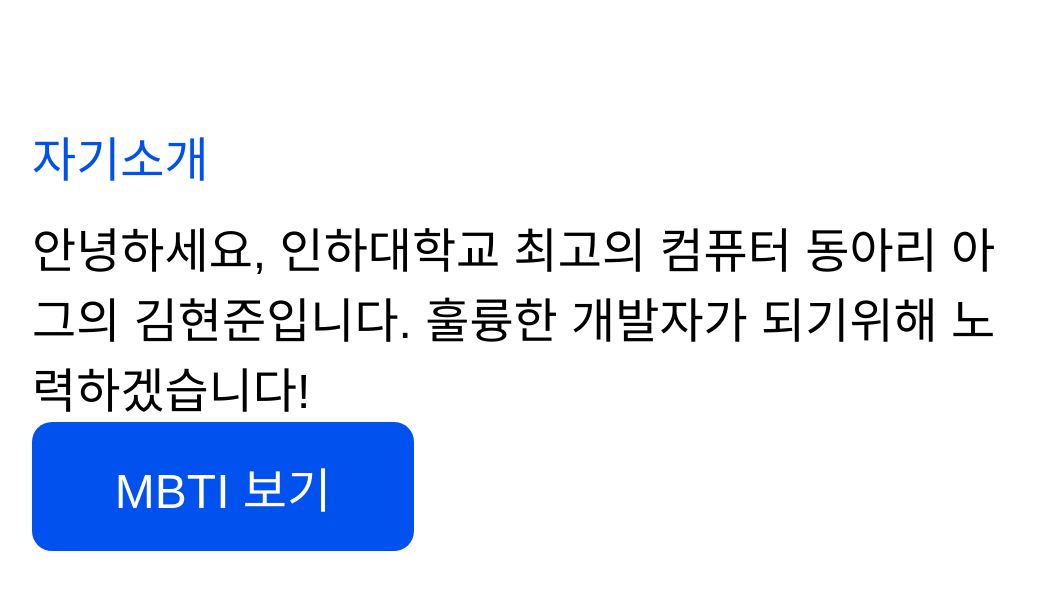
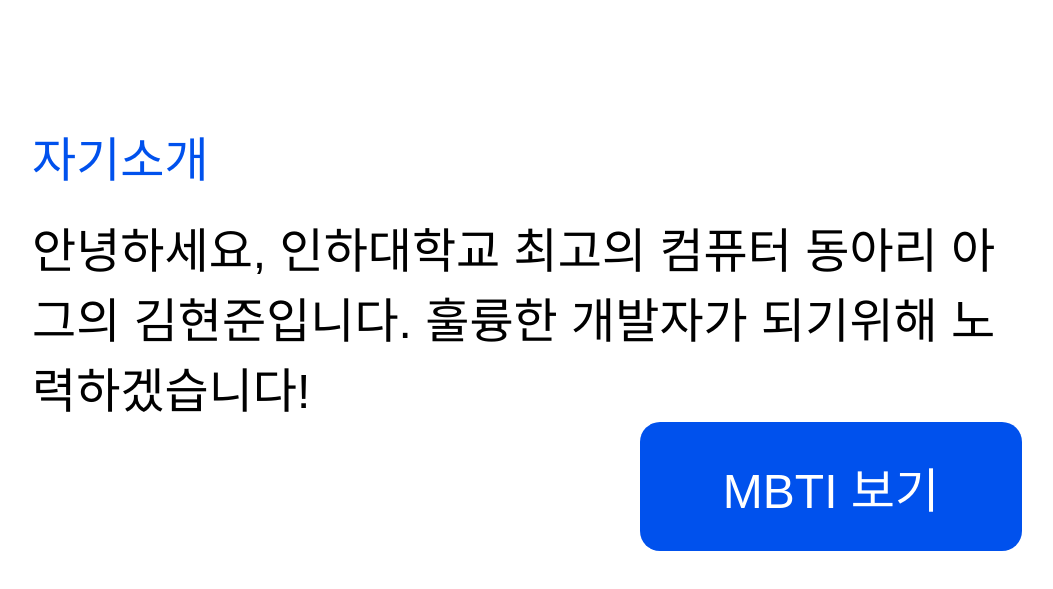
Before and after one commit to hyeonjun0630/OnedayClassMyPage, a plain HTML site: page index.html in a window 1280 px wide. Shown: the part 601-1190 px from the top of the page, without its empty margins (113-1166 px from the left). Drawn offline with Linux system fonts and the light colour scheme.

Commit message:
끝이 보인다

```diff
--- a/stylesheet.css
+++ b/stylesheet.css
@@ -76,7 +76,7 @@ h1{
     font-weight: 400;
 }
 
-button{
+button{ /*자식. 앱솔*/
     width: 382px;
     height: 129px;
     background-color: #0051ED;
@@ -85,4 +85,11 @@ button{
     font-size: 48px;
     border-radius: 20px;
     border: none;
+    position: absolute;
+    right: 0;
 }
+
+.container_btn { /*부모. 릴레이티브*/
+    background-color: yellow;
+    position: relative;
+}
```
